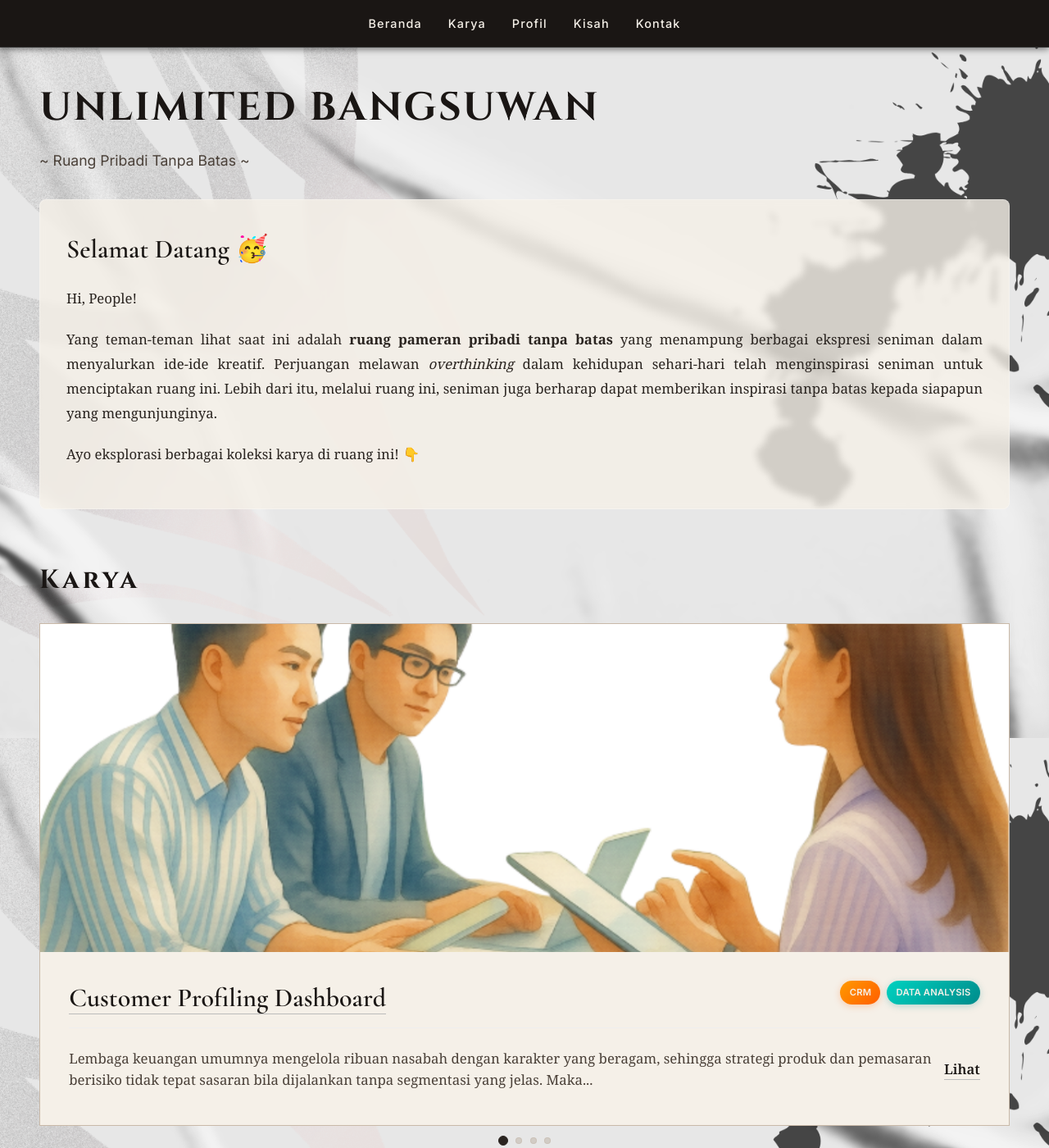
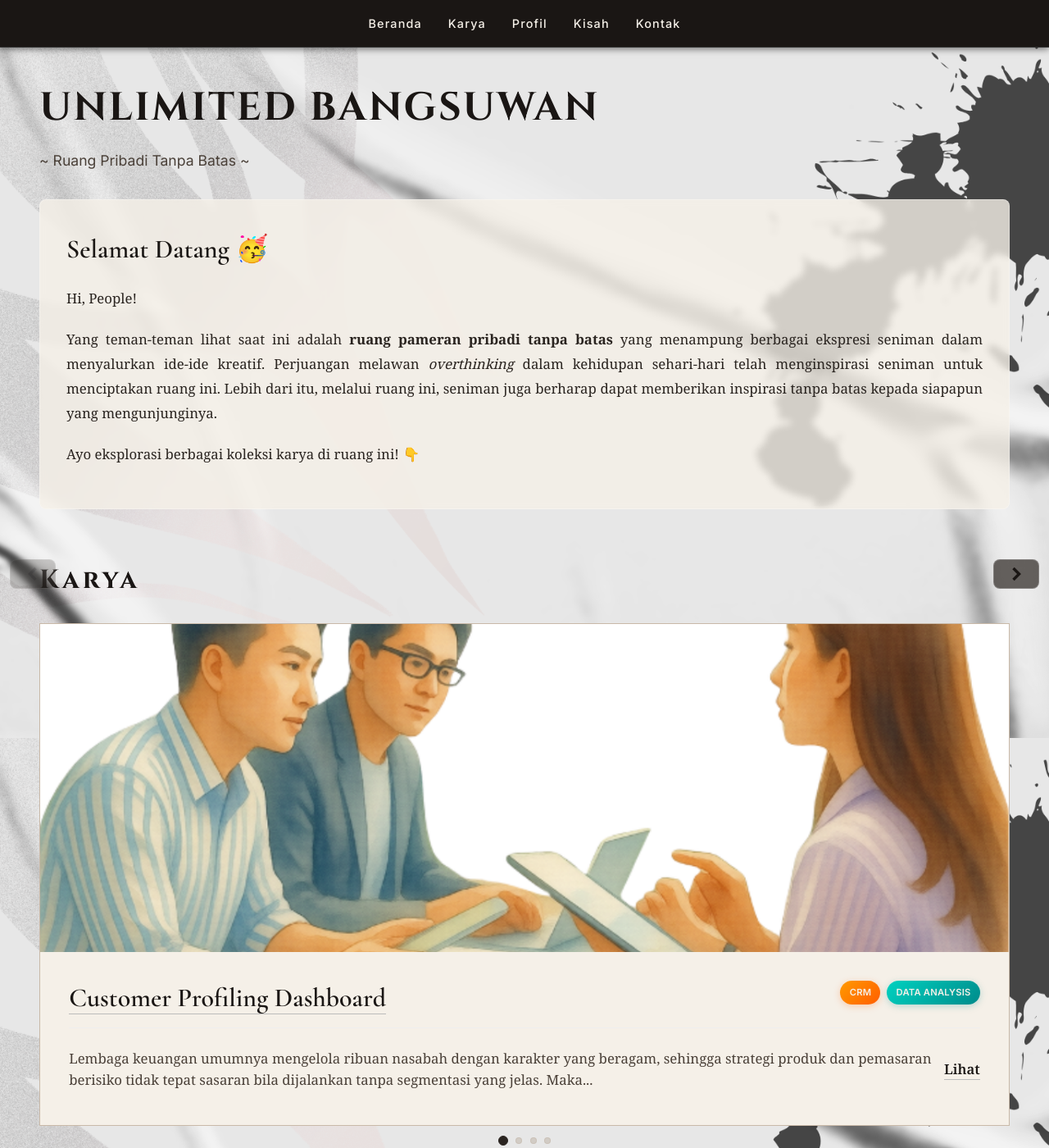
Before and after one commit to Sulbae/Sulbae.github.io, a Jekyll site: the page built from index.md, in a window 1280 px wide and 1400 px high. Shown: the whole window at 82% size. Built offline with Jekyll 4.4.1, drawn with Linux system fonts in a browser that asks for light colours.

Commit message:
Update home.css

```diff
--- a/assets/css/home.css
+++ b/assets/css/home.css
@@ -423,7 +423,7 @@ section.profile .hashtags code:hover {
 
 .projects-grid-wrapper {
    position: relative;
-   width: 100%;
+   /* width: 100%; */
 }
 
 .projects-grid {
@@ -516,7 +516,7 @@ section.profile .hashtags code:hover {
    transform: scale(1.2);
 }
 
-.scroll-btn {
+/* .scroll-btn {
    display: flex;
    align-items: center;
    justify-content: center;
@@ -531,6 +531,34 @@ section.profile .hashtags code:hover {
    cursor: pointer;
    transition: all 0.2s cubic-bezier(0.4, 0, 0.2, 1);
    padding: 0;
+} */
+
+.scroll-btn {
+  position: absolute;
+  top: 50%;
+  transform: translateY(-50%);
+  z-index: 10;
+  display: inline-flex;
+  align-items: center;
+  justify-content: center;
+  width: 56px;
+  height: 36px;
+  border-radius: 8px;
+  border: 1px solid rgba(255, 255, 255, 0.2);
+  background: rgba(42, 36, 32, 0.7);
+  color: var(--color-text);
+  cursor: pointer;
+  backdrop-filter: blur(8px);
+  -webkit-backdrop-filter: blur(8px);
+  transition: all 0.2s cubic-bezier(0.4, 0, 0.2, 1);
+}
+
+.scroll-prev {
+  left: 12px;
+}
+
+.scroll-next {
+  right: 12px;
 }
 
 .scroll-btn:hover {
```
